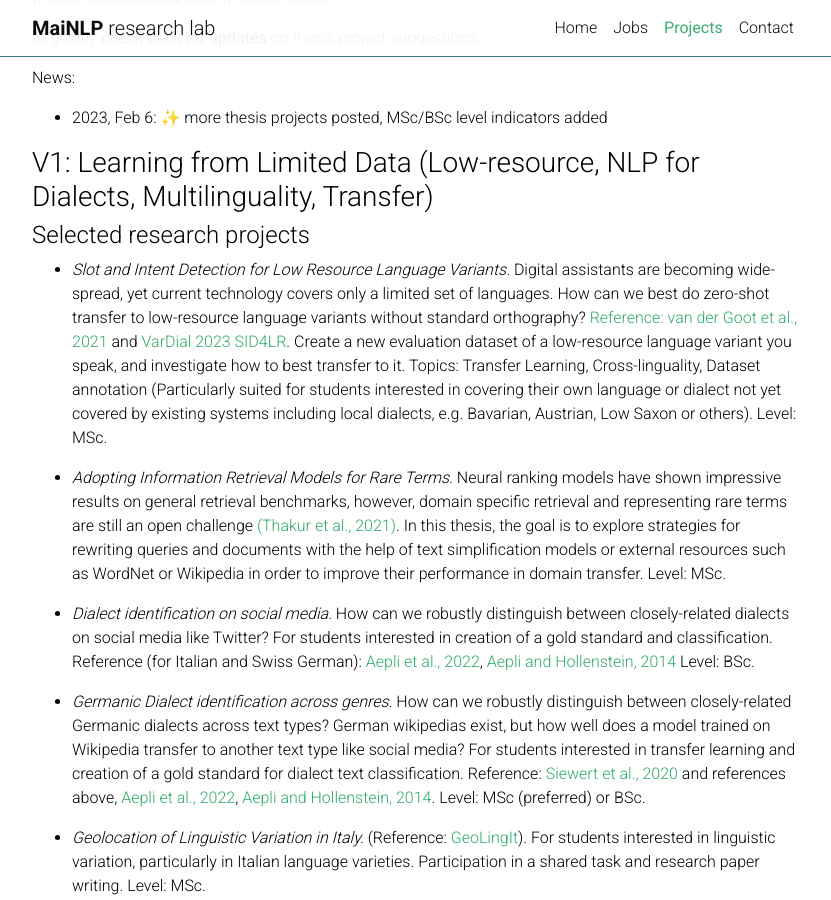
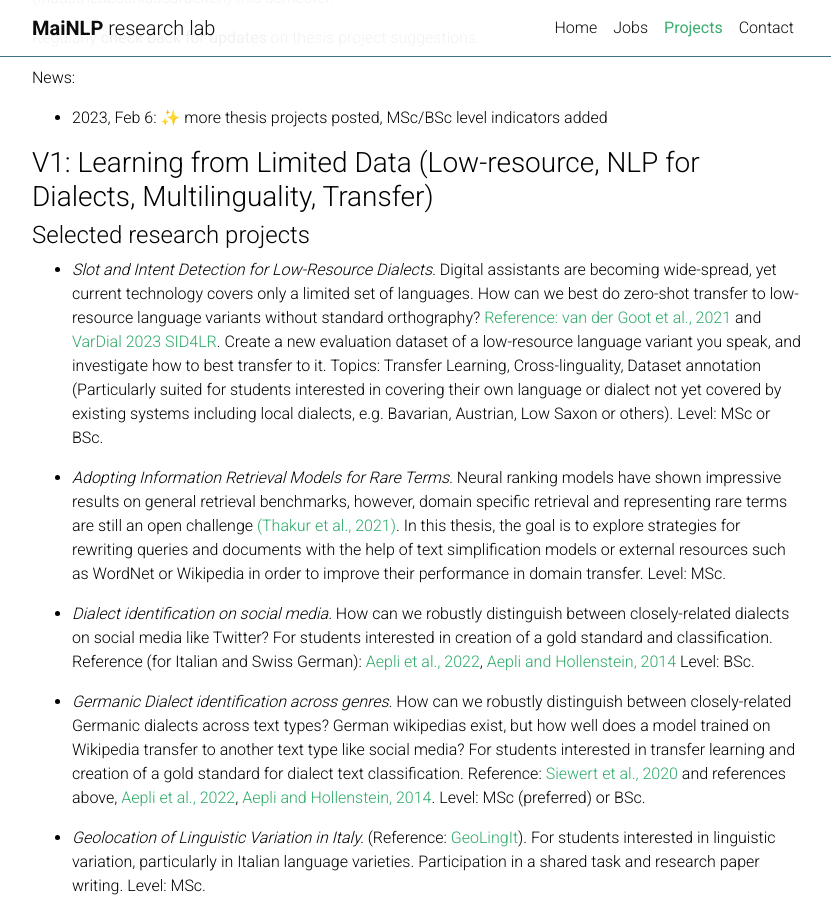
Before and after one commit to mainlp/mainlp.github.io, a Jekyll site: the page built from _pages/projects.md, in a window 1280 px wide and 900 px high, scrolled down 2634 px. Shown: the whole window, without its empty margins (223-1054 px from the left). Built offline with Jekyll 4.4.1, drawn with Linux system fonts in a browser that asks for light colours; emoji names are drawn with the system emoji font; comment, search, counter and statistics services are not loaded; a style sheet for code colours, icons or effects is not loaded.

Commit message:
Update projects.md

```diff
--- a/_pages/projects.md
+++ b/_pages/projects.md
@@ -85,7 +85,7 @@ News:
 
 #### Selected research projects
 
-- *Slot and Intent Detection for Low Resource Language Variants.* Digital assistants are becoming wide-spread, yet current technology covers only a limited set of languages.  How can we best do zero-shot transfer to low-resource language variants without standard orthography? [Reference: van der Goot et al., 2021](https://aclanthology.org/2021.naacl-main.197.pdf) and [VarDial 2023 SID4LR](https://sites.google.com/view/vardial-2023/shared-tasks). Create a new evaluation dataset of a low-resource language variant you speak, and investigate how to best transfer to it. Topics: Transfer Learning, Cross-linguality, Dataset annotation (Particularly suited for students interested in covering their own language or dialect not yet covered by existing systems including local dialects, e.g. Bavarian, Austrian, Low Saxon or others). Level: MSc.
+- *Slot and Intent Detection for Low-Resource Dialects.* Digital assistants are becoming wide-spread, yet current technology covers only a limited set of languages.  How can we best do zero-shot transfer to low-resource language variants without standard orthography? [Reference: van der Goot et al., 2021](https://aclanthology.org/2021.naacl-main.197.pdf) and [VarDial 2023 SID4LR](https://sites.google.com/view/vardial-2023/shared-tasks). Create a new evaluation dataset of a low-resource language variant you speak, and investigate how to best transfer to it. Topics: Transfer Learning, Cross-linguality, Dataset annotation (Particularly suited for students interested in covering their own language or dialect not yet covered by existing systems including local dialects, e.g. Bavarian, Austrian, Low Saxon or others). Level: MSc or BSc.
 
 - *Adopting Information Retrieval Models for Rare Terms.* Neural ranking models have shown impressive results on general retrieval benchmarks, however, domain specific retrieval and representing rare terms are still an open challenge [(Thakur et al., 2021)](https://arxiv.org/abs/2104.08663). In this thesis, the goal is to explore strategies for rewriting queries and documents with the help of text simplification models or external resources such as WordNet or Wikipedia in order to improve their performance in domain transfer. Level: MSc.
 
```
